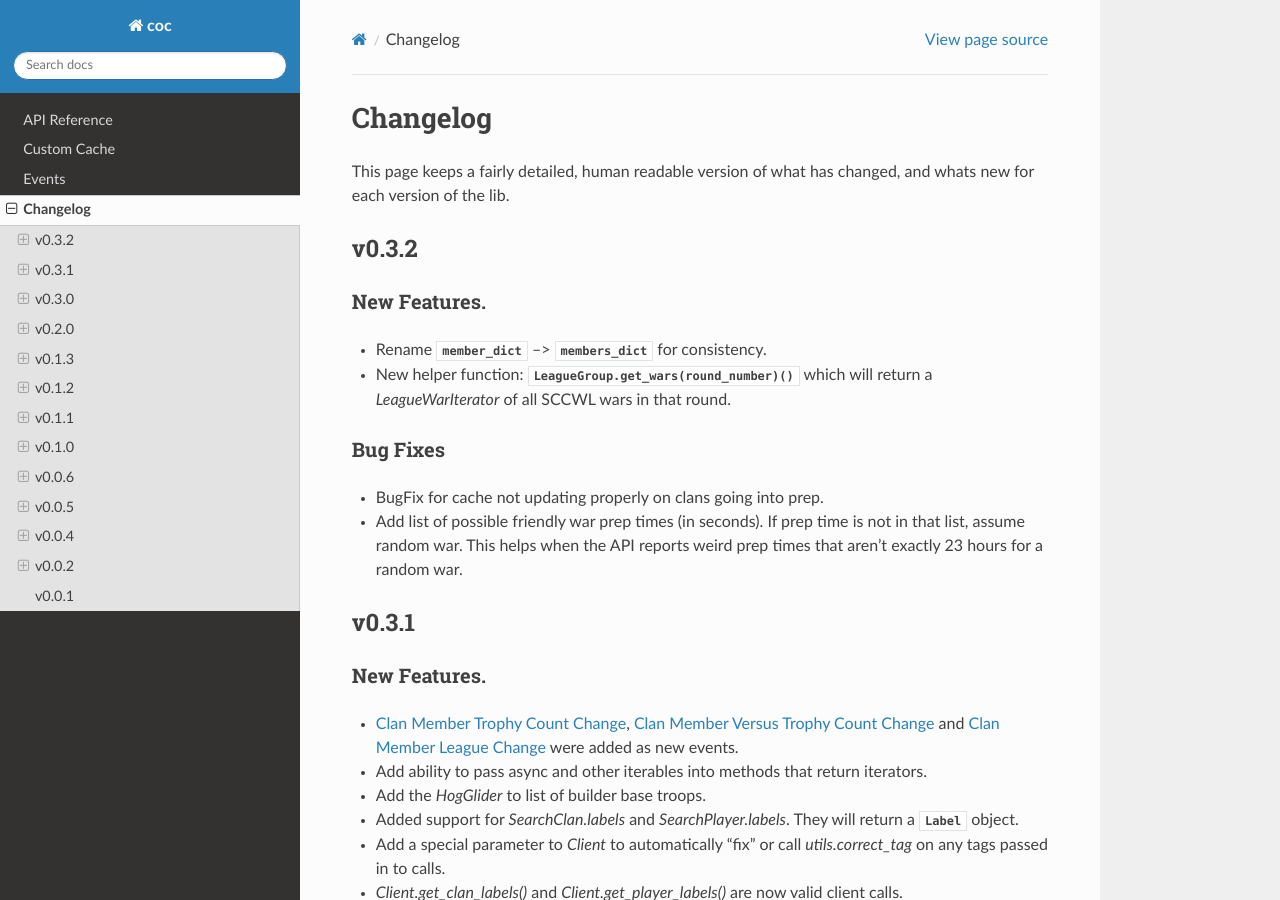
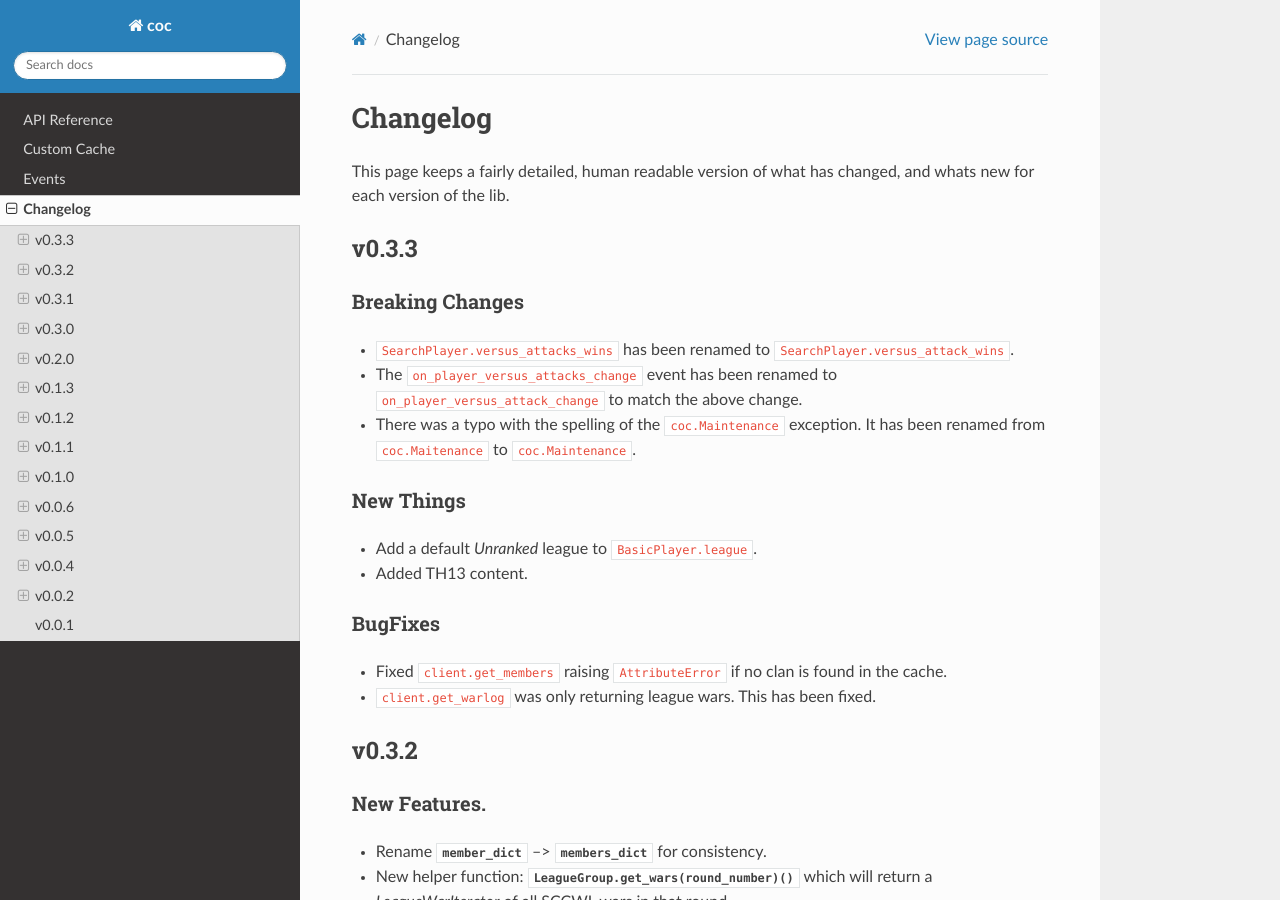
Before and after one commit to mathsman5133/coc.py, a Sphinx documentation site: the page built from docs/changelog.rst, in a window 1280 px wide and 900 px high. Built offline with Sphinx 7.4.7 and the Read the Docs theme 2.0.0, drawn with Linux system fonts in a browser that asks for light colours.

Commit message:
Version Bump to v0.3.3

```diff
--- a/coc/__init__.py
+++ b/coc/__init__.py
@@ -8,7 +8,7 @@ A basic wrapper for the Clash of Clans API.
 :license: MIT, see LICENSE for more details.
 
 """
-__version__ = "0.3.2"
+__version__ = "0.3.3"
 
 from .cache import Cache, CacheConfig, DefaultCache, MaxSizeCache, TimeToLiveCache
 
--- a/docs/changelog.rst
+++ b/docs/changelog.rst
@@ -6,6 +6,25 @@ Changelog
 ===========
 This page keeps a fairly detailed, human readable version
 of what has changed, and whats new for each version of the lib.
+
+v0.3.3
+-------
+Breaking Changes
+~~~~~~~~~~~~~~~~~~
+- ``SearchPlayer.versus_attacks_wins`` has been renamed to ``SearchPlayer.versus_attack_wins``.
+- The ``on_player_versus_attacks_change`` event has been renamed to ``on_player_versus_attack_change`` to match the above change.
+- There was a typo with the spelling of the ``coc.Maintenance`` exception. It has been renamed from ``coc.Maitenance`` to ``coc.Maintenance``.
+
+New Things
+~~~~~~~~~~~
+- Add a default `Unranked` league to ``BasicPlayer.league``.
+- Added TH13 content.
+
+BugFixes
+~~~~~~~~~
+- Fixed ``client.get_members`` raising ``AttributeError`` if no clan is found in the cache.
+- ``client.get_warlog`` was only returning league wars. This has been fixed.
+
 
 v0.3.2
 -------
--- a/setup.py
+++ b/setup.py
@@ -5,7 +5,7 @@ REQUIREMENTS = []
 with open(os.path.join(os.getcwd(), "requirements.txt")) as f:
     REQUIREMENTS = f.read().splitlines()
 
-VERSION = "0.3.2"
+VERSION = "0.3.3"
 
 README = ""
 with open("README.rst") as f:
```
